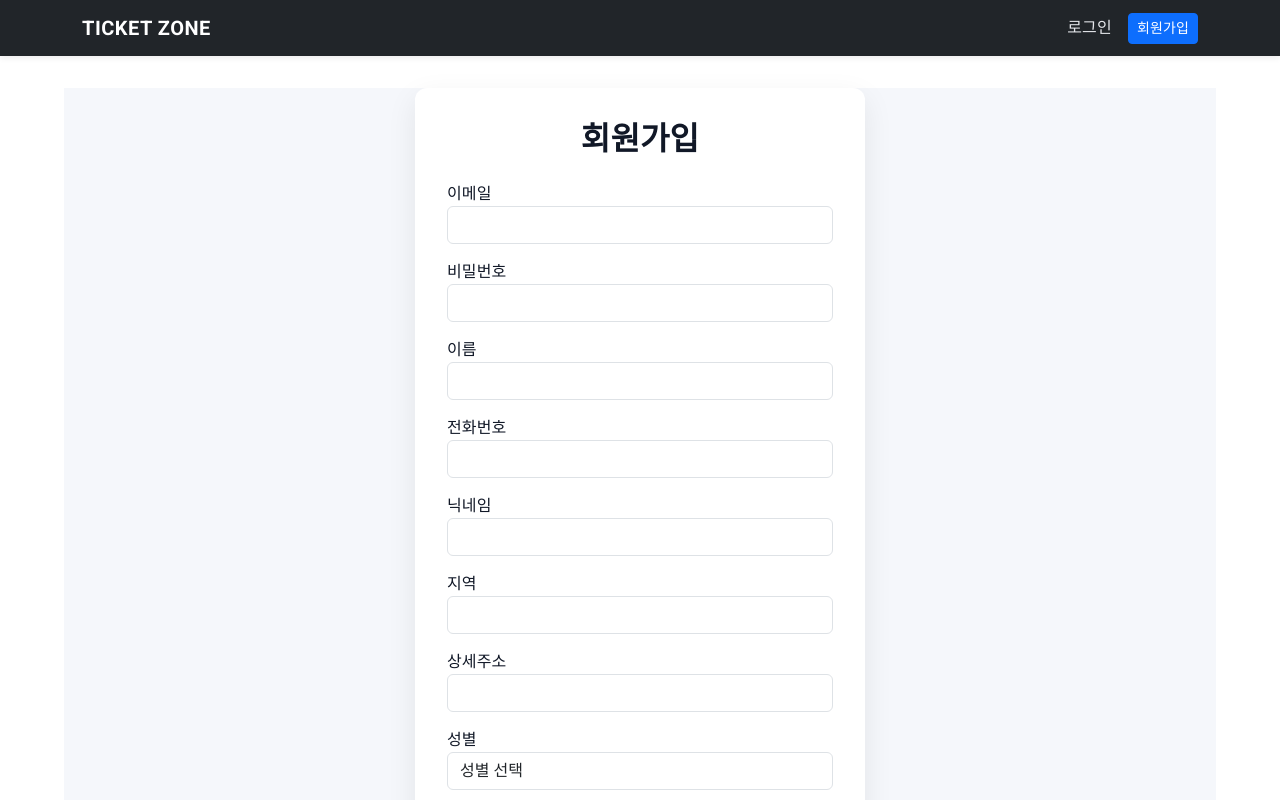
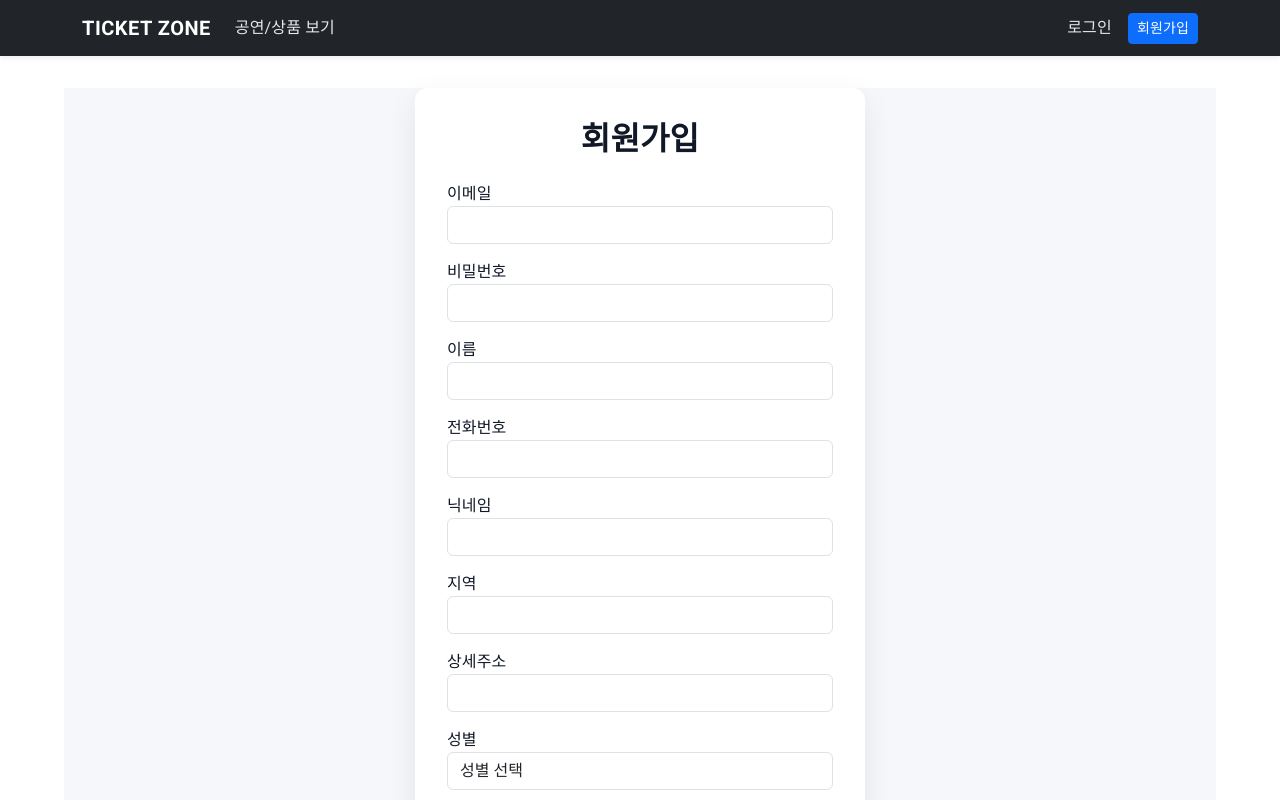
Before and after one commit to Sssss-Mmm/practice-shop, a React (Create React App) app in the folder practice-shop-frontend/: page /signup in a window 1280 px wide. Shown: the top 800 px of the page. Built offline with nearby package versions, Linux system fonts and the light colour scheme.

Commit message:
CSS 수정

```diff
--- a/practice-shop-frontend/src/components/Header.js
+++ b/practice-shop-frontend/src/components/Header.js
@@ -28,7 +28,11 @@ const Header = () => {
                         <span className="navbar-toggler-icon"></span>
                     </button>
                     <div className="collapse navbar-collapse" id="navbarNav">
-                        <ul className="navbar-nav me-auto mb-2 mb-lg-0"></ul>
+                        <ul className="navbar-nav me-auto mb-2 mb-lg-0">
+                            <li className="nav-item">
+                                <Link className="nav-link" to="/">공연/상품 보기</Link>
+                            </li>
+                        </ul>
                         <ul className="navbar-nav align-items-center">
                             {currentUser ? (
                                 <>
--- a/practice-shop-frontend/src/pages/HomePage.js
+++ b/practice-shop-frontend/src/pages/HomePage.js
@@ -1,6 +1,7 @@
 import React, { useState, useEffect } from 'react';
 import { Link } from 'react-router-dom';
 import ProductService from '../services/product.service';
+import { useAuth } from '../context/AuthContext';
 import './HomePage.css';
 import { FaSearch } from 'react-icons/fa';
 
@@ -10,6 +11,7 @@ import { FaSearch } from 'react-icons/fa';
  * @returns {JSX.Element} HomePage 컴포넌트
  */
 const HomePage = () => {
+    const { currentUser } = useAuth();
     const [products, setProducts] = useState([]);
     const [loading, setLoading] = useState(true);
     const [error, setError] = useState(null);
@@ -97,6 +99,7 @@ const HomePage = () => {
                 {error && <div className="alert alert-danger">{error}</div>}
 
                 {!loading && !error && (
+                    filteredProducts.length > 0 ? (
                         <div className="row">
                             {filteredProducts.map((product) => (
                                 <div className="col-md-4 col-lg-3 mb-4" key={product.id}>
@@ -113,6 +116,16 @@ const HomePage = () => {
                                 </div>
                             ))}
                         </div>
+                    ) : (
+                        <div className="text-center py-5">
+                            <p className="text-muted mb-3">현재 표시할 공연/상품이 없습니다.</p>
+                            {currentUser?.roles?.includes('ADMIN') || currentUser?.roles?.includes('ROLE_ADMIN') ? (
+                                <Link to="/product-registration" className="btn btn-primary">공연/상품 등록하기</Link>
+                            ) : (
+                                <Link to="/" className="btn btn-outline-secondary">새로고침</Link>
+                            )}
+                        </div>
+                    )
                 )}
             </main>
         </div>
```
Lines whose indentation alone changed are shown as unchanged.
